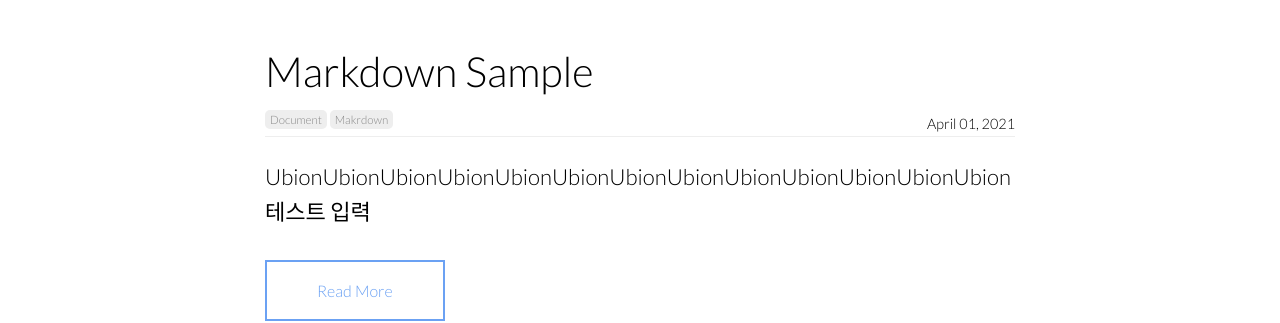
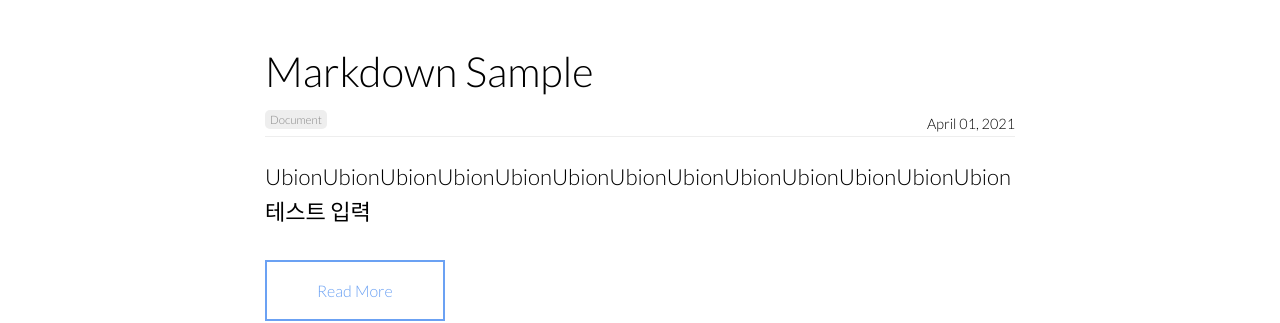
Before and after one commit to techubion/techubion.github.io-backup, a Jekyll site: the page built from blog/index.html, in a window 1280 px wide and 900 px high, scrolled down 756 px. Shown: the part 147-470 px from the top of the window. Built offline with Jekyll 4.4.1, drawn with Linux system fonts in a browser that asks for light colours; nearby versions of some CDN libraries; the list of posts is cut into pages by our own code.

Commit message:
Update 2021-05-03-test3-markdown.md

```diff
--- a/_posts/2021-05-03-test3-markdown.md
+++ b/_posts/2021-05-03-test3-markdown.md
@@ -4,7 +4,6 @@ date: 2021-04-01
 description: How do i write the markdown type?
 categories:
   - document
-  - makrdown
 image: https://source.unsplash.com/ksAwrlBLDn8/2000x1322?a=.png
 author_staff_member:
 ---
```
